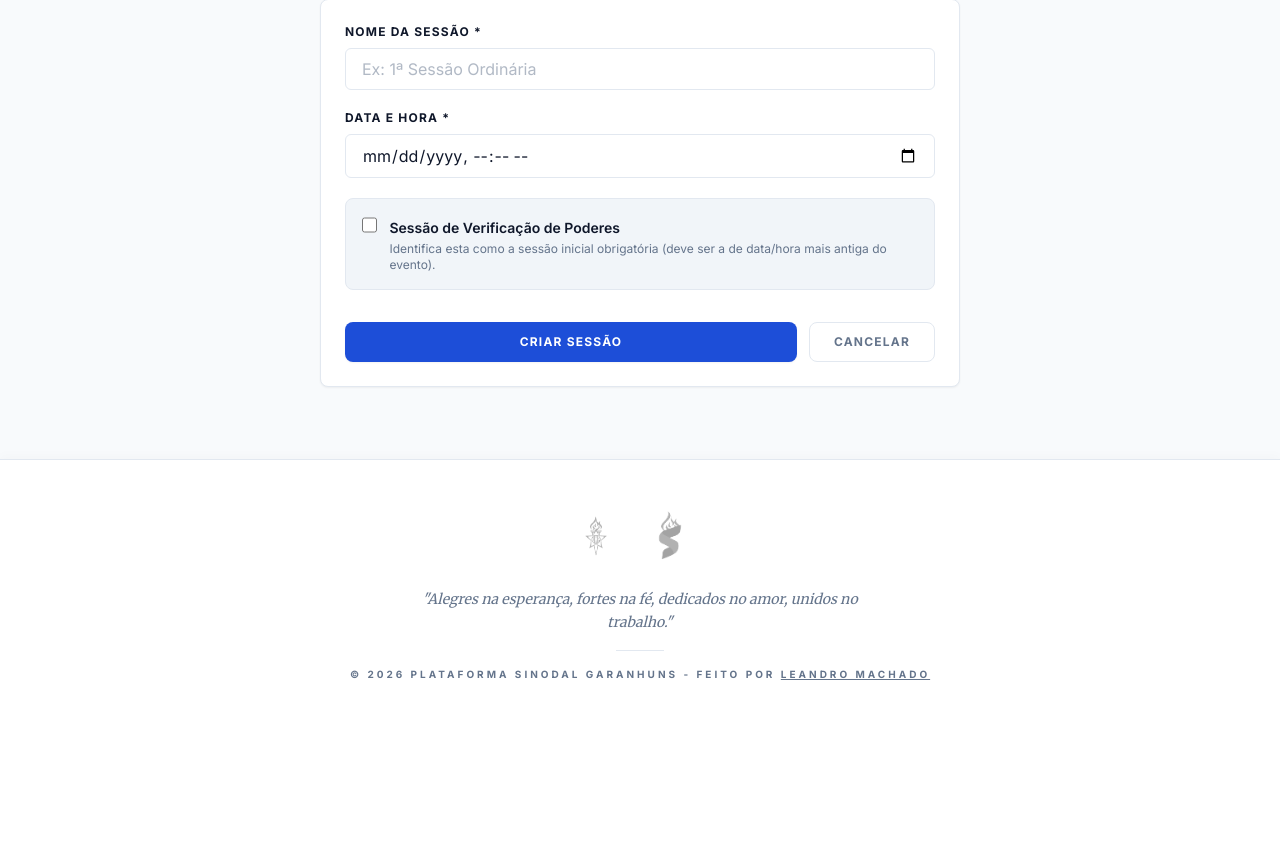
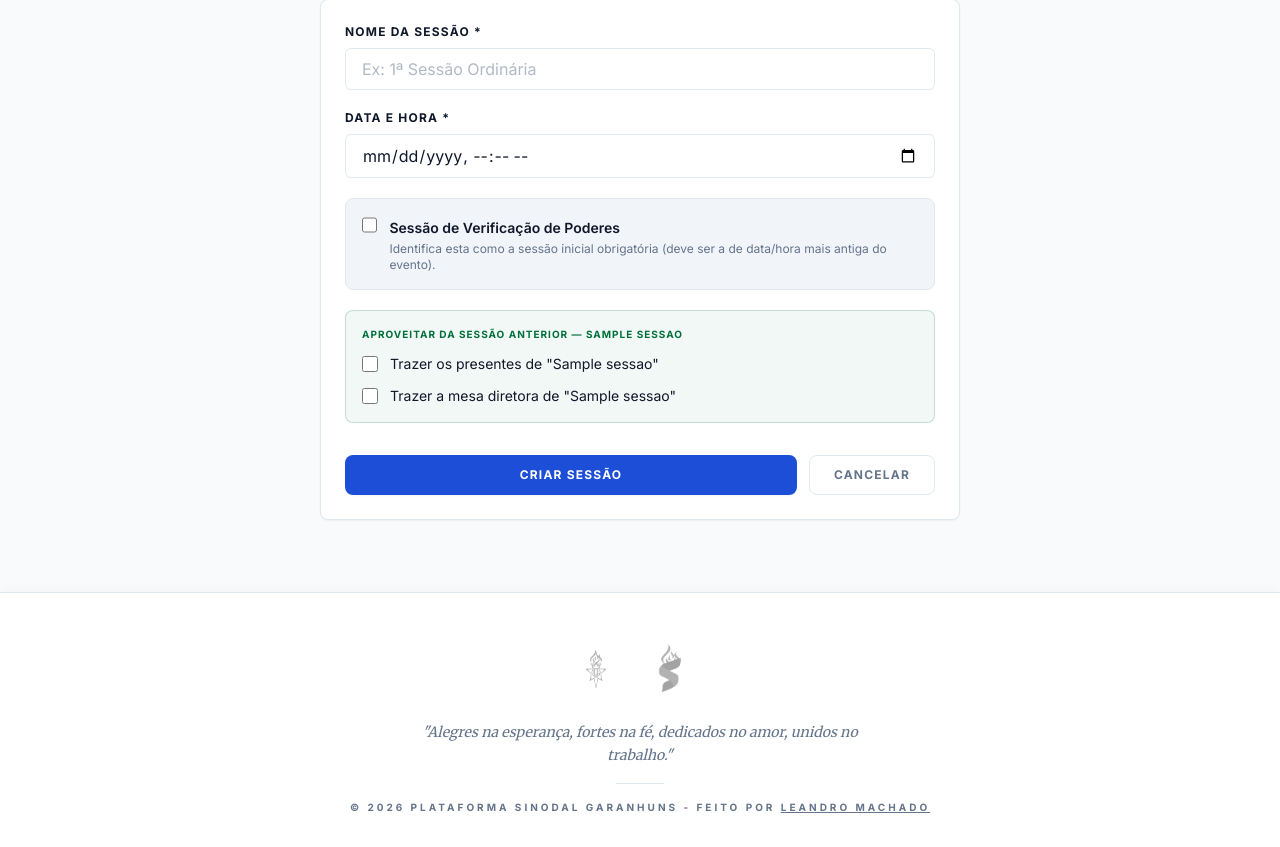
Before and after one commit to leomach/plataforma-sinodal, a Django app: a page that uses templates/sessoes/form.html in a window 1280 px wide. Shown: the part 257-1104 px from the top of the page. Before the commit the page ends 937 px from the top, so only its background shows below. Run offline with Django 5.2, Linux system fonts and the light colour scheme; a user stored in the database is signed in; tables that the repository leaves empty hold one stand-in row (values such as "Sample post"); parts of the project's set-up code (start-up, migrations or seed data) failed here and were passed over; some libraries are stand-ins or nearby versions.

Commit message:
feat: add options to copy attendees and board from previous session in SessaoForm

```diff
--- a/apps/sessoes/forms.py
+++ b/apps/sessoes/forms.py
@@ -16,6 +16,14 @@ class SessaoForm(forms.ModelForm):
         ),
         input_formats=['%Y-%m-%dT%H:%M', '%d/%m/%Y %H:%M'],
     )
+    copiar_presentes = forms.BooleanField(
+        required=False,
+        label='Trazer os presentes da sessão anterior',
+    )
+    copiar_mesa = forms.BooleanField(
+        required=False,
+        label='Trazer a mesa diretora da sessão anterior',
+    )
 
     class Meta:
         model = Sessao
@@ -28,12 +36,26 @@ class SessaoForm(forms.ModelForm):
             'nome': forms.TextInput(attrs={'class': _INPUT_FIELD, 'placeholder': 'Ex: 1ª Sessão Ordinária'}),
         }
 
-    def __init__(self, *args, evento=None, **kwargs):
+    def __init__(self, *args, evento=None, sessao_referencia=None, **kwargs):
         super().__init__(*args, **kwargs)
         self.evento = evento
+        self.sessao_referencia = sessao_referencia
         if self.instance.pk and self.instance.data_hora:
             local_dt = timezone.localtime(self.instance.data_hora)
             self.fields['data_hora'].initial = local_dt.strftime('%Y-%m-%dT%H:%M')
+
+        # Opções de cópia só fazem sentido ao criar uma nova sessão e quando
+        # existe uma sessão de referência para copiar.
+        if sessao_referencia:
+            self.fields['copiar_presentes'].label = (
+                f'Trazer os presentes de "{sessao_referencia.nome}"'
+            )
+            self.fields['copiar_mesa'].label = (
+                f'Trazer a mesa diretora de "{sessao_referencia.nome}"'
+            )
+        else:
+            self.fields.pop('copiar_presentes', None)
+            self.fields.pop('copiar_mesa', None)
 
     def clean(self):
         cleaned = super().clean()
--- a/apps/sessoes/views/painel.py
+++ b/apps/sessoes/views/painel.py
@@ -7,7 +7,7 @@ from django.shortcuts import get_object_or_404, redirect, render
 
 from apps.eventos.models import Evento
 from apps.sessoes.forms import OperadorPresencaForm, SessaoForm
-from apps.sessoes.models import OperadorPresenca, Sessao, Votacao
+from apps.sessoes.models import MembroDaMesa, OperadorPresenca, Presenca, Sessao, Votacao
 from apps.sessoes.services import eventlog as log_service
 from apps.sessoes.services import quorum as quorum_service
 from core import constants
@@ -60,20 +60,61 @@ def lista_sessoes(request, slug):
     })
 
 
+def _copiar_da_sessao_anterior(sessao_nova, referencia, copiar_presentes, copiar_mesa):
+    """Traz presentes e/ou mesa diretora de uma sessão de referência para a nova."""
+    if copiar_presentes:
+        inscricao_ids = Presenca.objects.filter(
+            sessao=referencia, presente=True,
+        ).values_list('inscricao_id', flat=True)
+        Presenca.objects.bulk_create(
+            [Presenca(sessao=sessao_nova, inscricao_id=iid, presente=True) for iid in inscricao_ids],
+            ignore_conflicts=True,
+        )
+
+    if copiar_mesa:
+        membros_ref = list(
+            referencia.membros_mesa.filter(encerrou_em__isnull=True).order_by('cargo')
+        )
+        novos = MembroDaMesa.objects.bulk_create(
+            [MembroDaMesa(sessao=sessao_nova, inscricao_id=m.inscricao_id, cargo=m.cargo)
+             for m in membros_ref]
+        )
+        extras = referencia.membros_extras or []
+        if extras:
+            sessao_nova.membros_extras = extras
+            sessao_nova.save(update_fields=['membros_extras'])
+        if novos or extras:
+            log_service.log_mesa_composta(sessao_nova, novos, extras)
+
+
 @lideranca_required
 def criar_sessao(request, slug):
     evento = get_object_or_404(Evento, slug=slug)
+    # Sessão mais recente do evento — origem para copiar presentes/mesa, se desejado.
+    sessao_referencia = Sessao.objects.filter(evento=evento).order_by('-data_hora').first()
     if request.method == 'POST':
-        form = SessaoForm(request.POST, evento=evento)
+        form = SessaoForm(request.POST, evento=evento, sessao_referencia=sessao_referencia)
         if form.is_valid():
             sessao = form.save(commit=False)
             sessao.evento = evento
             sessao.save()
+            if sessao_referencia:
+                _copiar_da_sessao_anterior(
+                    sessao,
+                    sessao_referencia,
+                    form.cleaned_data.get('copiar_presentes'),
+                    form.cleaned_data.get('copiar_mesa'),
+                )
             messages.success(request, f'Sessão "{sessao.nome}" criada com sucesso.')
             return redirect('painel_sessao', slug=slug, sessao_id=sessao.pk)
     else:
-        form = SessaoForm(evento=evento)
-    return render(request, 'sessoes/form.html', {'evento': evento, 'form': form, 'modo': 'criar'})
+        form = SessaoForm(evento=evento, sessao_referencia=sessao_referencia)
+    return render(request, 'sessoes/form.html', {
+        'evento': evento,
+        'form': form,
+        'modo': 'criar',
+        'sessao_referencia': sessao_referencia,
+    })
 
 
 @lideranca_required
--- a/templates/sessoes/form.html
+++ b/templates/sessoes/form.html
@@ -64,6 +64,38 @@
                         {% endif %}
                     </div>
                 </div>
+
+                {% if form.copiar_presentes or form.copiar_mesa %}
+                <div class="p-4 bg-[#00703C]/5 border border-[#00703C]/20 rounded-lg space-y-3">
+                    <p class="text-[10px] font-bold text-[#00703C] uppercase tracking-widest">
+                        Aproveitar da sessão anterior — {{ sessao_referencia.nome }}
+                    </p>
+                    <div class="flex items-start gap-3">
+                        <input
+                            type="checkbox"
+                            name="{{ form.copiar_presentes.html_name }}"
+                            id="{{ form.copiar_presentes.id_for_label }}"
+                            {% if form.copiar_presentes.value %}checked{% endif %}
+                            class="mt-0.5 w-4 h-4 accent-[#00703C]"
+                        >
+                        <label for="{{ form.copiar_presentes.id_for_label }}" class="text-sm text-[#0F172A] cursor-pointer">
+                            {{ form.copiar_presentes.label }}
+                        </label>
+                    </div>
+                    <div class="flex items-start gap-3">
+                        <input
+                            type="checkbox"
+                            name="{{ form.copiar_mesa.html_name }}"
+                            id="{{ form.copiar_mesa.id_for_label }}"
+                            {% if form.copiar_mesa.value %}checked{% endif %}
+                            class="mt-0.5 w-4 h-4 accent-[#00703C]"
+                        >
+                        <label for="{{ form.copiar_mesa.id_for_label }}" class="text-sm text-[#0F172A] cursor-pointer">
+                            {{ form.copiar_mesa.label }}
+                        </label>
+                    </div>
+                </div>
+                {% endif %}
             </div>
 
             <div class="flex gap-3 mt-8">
```
